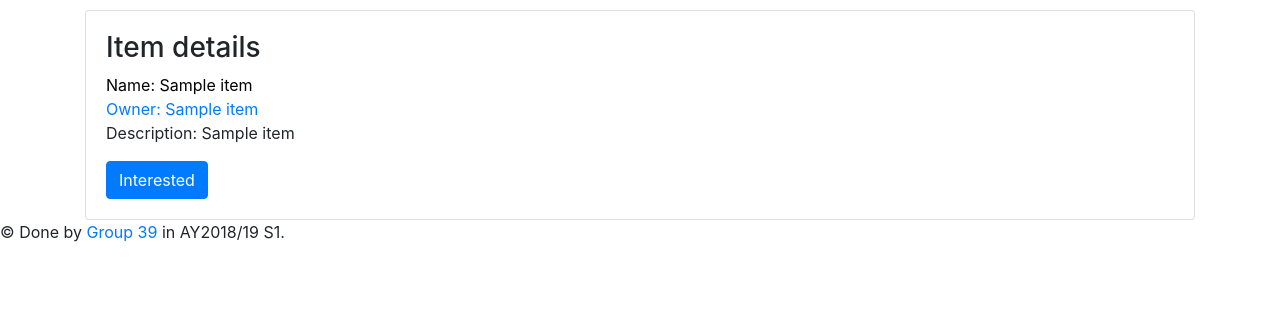
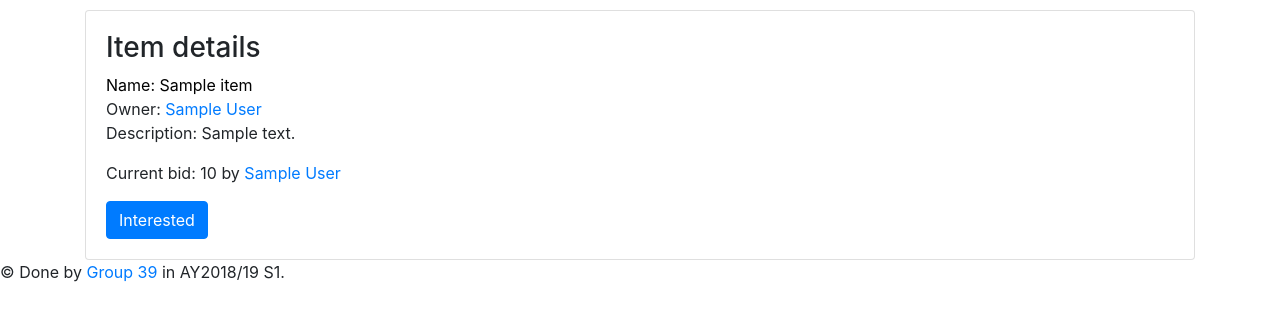
Before and after one commit to arjo129/CS2102Project, a Flask app: page /view_item/1 in a window 1280 px wide. Shown: the part 56-377 px from the top of the page. Run offline with Flask 2, Linux system fonts and the light colour scheme; a database or web service that is not in the repository returns one stand-in record (values such as "Sample title"); some libraries are stand-ins or nearby versions.

Commit message:
Add current bid display in view_item

```diff
--- a/modules/items/__init__.py
+++ b/modules/items/__init__.py
@@ -23,7 +23,8 @@ class Item:
 def view_item(item_id):
     conn = psycopg2.connect(conn_string)
     curr = conn.cursor()
-    curr.execute("SELECT * FROM items where item_id=%s",  (item_id,))
+    curr.execute("SELECT i.item_id, i.name, i.owner, i.description, u.display_name FROM items i, users u "
+                 "WHERE i.item_id=%s AND i.owner = u.email",  (item_id,))
     return curr.fetchone()
 
 
@@ -56,6 +57,16 @@ def get_bids(item):
         bids.append({"user": bidder, "quantity": bid_amount})
     return bids
 
+def get_current_bid(item):
+    conn = psycopg2.connect(conn_string)
+    curr = conn.cursor()
+    curr.execute(
+        "SELECT u.display_name, b.bidder, b.bid_amount FROM bid_for b INNER JOIN users u "
+        "ON b.bidder = u.email AND b.item_id=%s AND b.bid_amount >= "
+        "ALL(SELECT bid_amount FROM bid_for WHERE item_id=%s)", (item, item))
+    bid = curr.fetchone()
+    return bid
+
 def get_id():
     conn = psycopg2.connect(conn_string)
     curr = conn.cursor()
@@ -75,7 +86,7 @@ item_module = Blueprint('item_module', __name__, template_folder='templates')
 def view_page(itemId):
     if request.method == 'GET':
         item = view_item(itemId)
-        return render_template("view_item.jinja2", item=item)
+        return render_template("view_item.jinja2", item=item, current_bid=get_current_bid(itemId))
 
     if request.method == 'POST':
         item = request.form.get("item_entry")
--- a/modules/items/templates/view_item.jinja2
+++ b/modules/items/templates/view_item.jinja2
@@ -6,9 +6,16 @@
 
       <h3>Item details</h3>
         <p>
-            <a href="{{ url_for('item_module.bid_item', owner=item[2], name=item[1], description=item[6], item_id=item[0]) }}" style="color:black;">Name: {{ item[1] }}</a>
-            <br> <a href="{{ url_for('user_module.user_profile', owner=item[2]) }}">Owner: {{ item[2] }} </a> <br> Description: {{ item[6] }} </p>
-            <a class="btn btn-primary" href="{{ url_for('item_module.bid_item', name=item[1], owner=item[2], description=item[6], item_id=item[0]) }}" role="button">Interested</a>
+            <a href="{{ url_for('item_module.bid_item', owner=item[2], name=item[1], description=item[3], item_id=item[0]) }}" style="color:black;">Name: {{ item[1] }}</a>
+            <br> Owner: <a href="{{ url_for('user_module.user_profile', owner=item[2]) }}">{{ item[4] }} </a> <br> Description: {{ item[3] }} <br></p>
+        <p>
+            {% if current_bid %}
+            Current bid: {{ current_bid[2] }} by <a href="{{ url_for('user_module.user_profile', owner=current_bid[1]) }}">{{ current_bid[0] }} </a>
+            {% else %}
+            There are currently no bids for this item.
+            {% endif %}
+        </p>
+        <a class="btn btn-primary" href="{{ url_for('item_module.bid_item', name=item[1], owner=item[2], description=item[3], item_id=item[0]) }}" role="button">Interested</a>
      </div>
     </div>
 {% endblock %}
```
